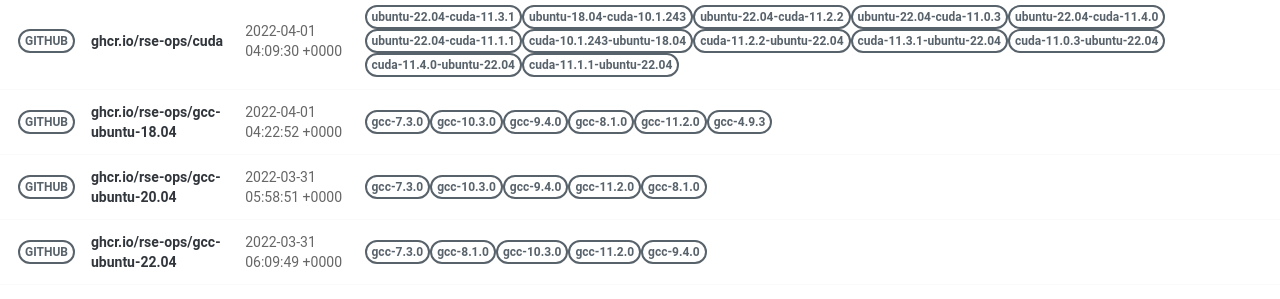
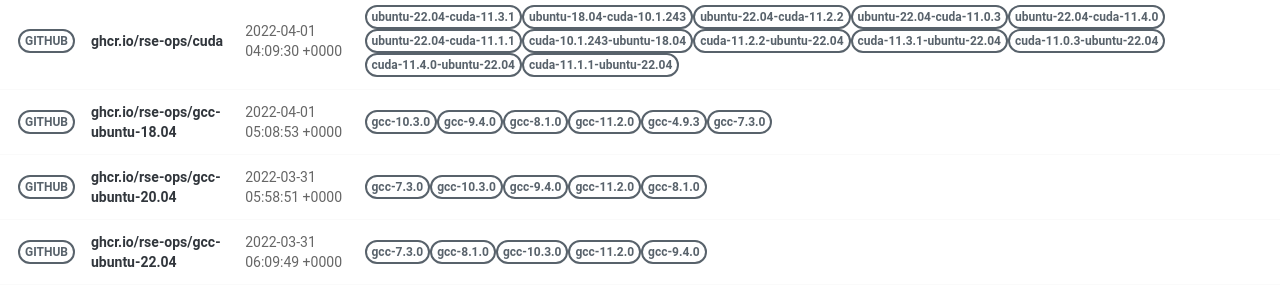
Before and after one commit to rse-ops/docker-images, a Jekyll site: the page built from pages/index.md, in a window 1280 px wide. Shown: the part 502-801 px from the top of the page. Built offline with Jekyll 4.4.1, drawn with Linux system fonts in a browser that asks for light colours; nearby versions of some CDN libraries.

Commit message:
Automated push to update library 2022-04-01

```diff
--- a/_library/ghcr.io-rse-ops-gcc-ubuntu-18.04.md
+++ b/_library/ghcr.io-rse-ops-gcc-ubuntu-18.04.md
@@ -1,14 +1,11 @@
 ---
 layout: container
 name: ghcr.io/rse-ops/gcc-ubuntu-18.04
-updated_at: 2022-04-01 04:22:52.481551
+updated_at: 2022-04-01 05:08:53.878188
 
 
 container_url: https://github.com/orgs/rse-ops/packages/container/package/gcc-ubuntu-18.04
 versions:
- - tag: gcc-7.3.0
-   dockerfile: https://github.com/rse-ops/docker-images/blob/main/ubuntu/gcc/Dockerfile
-   manifest: https://crane.ggcr.dev/manifest/ghcr.io/rse-ops/gcc-ubuntu-18.04:gcc-7.3.0
  - tag: gcc-10.3.0
    dockerfile: https://github.com/rse-ops/docker-images/blob/main/ubuntu/gcc/Dockerfile
    manifest: https://crane.ggcr.dev/manifest/ghcr.io/rse-ops/gcc-ubuntu-18.04:gcc-10.3.0
```
Also changed, not shown: other parts of _library/ghcr.io-rse-ops-gcc-ubuntu-18.04.md (+3 -0 lines).
